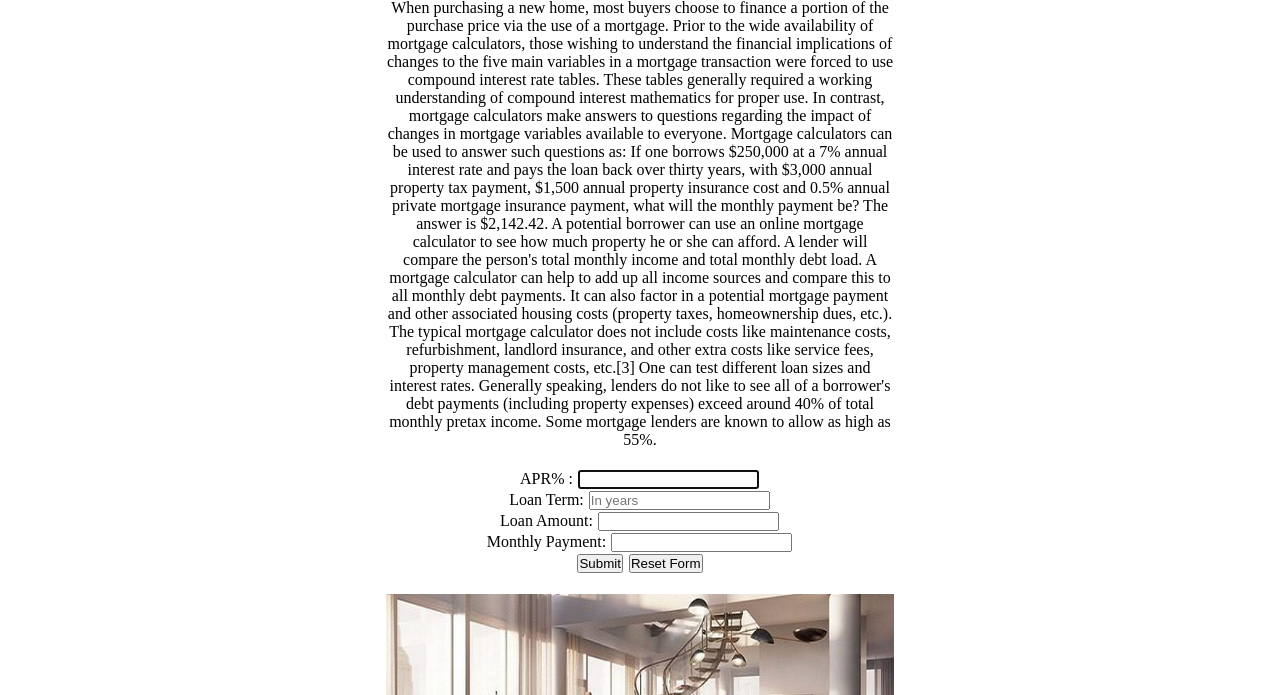
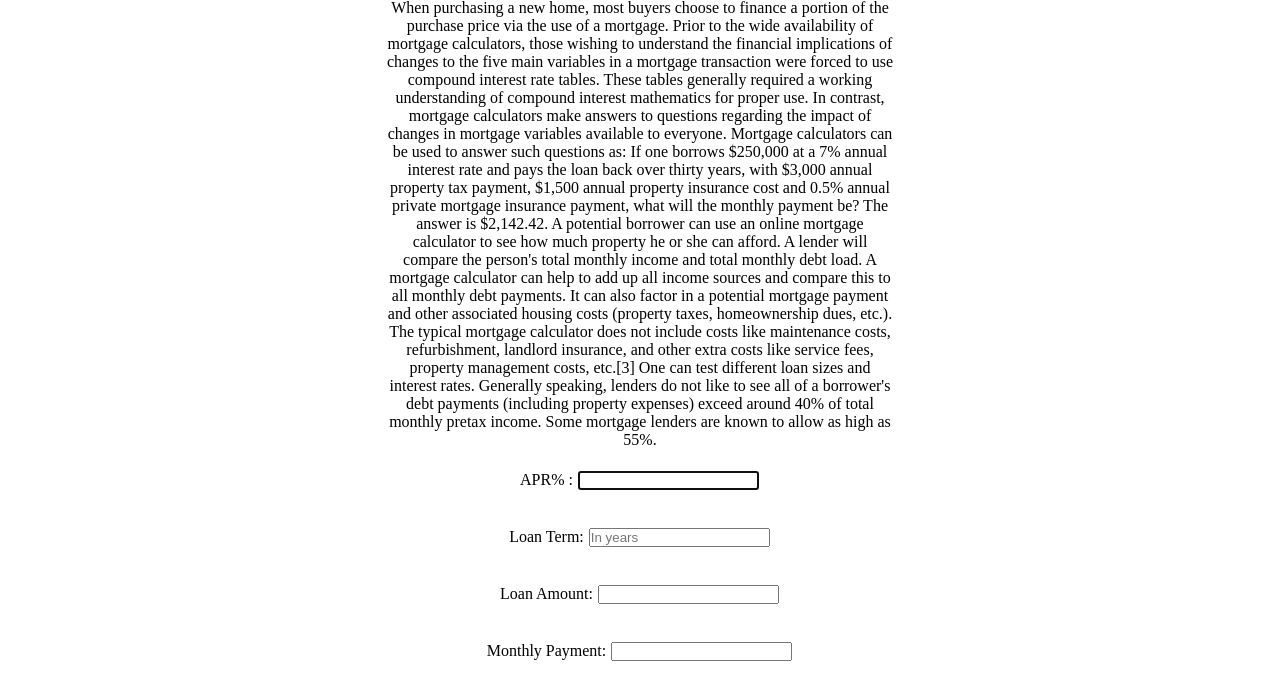
Before and after one commit to samee-ansari/RealEstate1, a plain HTML site: page mortgage.html in a window 1280 px wide. Shown: the part 248-943 px from the top of the page. Drawn offline with Linux system fonts and the light colour scheme.

Commit message:
Mortgage calc spacing

```diff
--- a/styles/mortgage.css
+++ b/styles/mortgage.css
@@ -6,3 +6,9 @@
     margin: auto;
     padding:20px;
 }
+
+form{
+    display: flex;
+    flex-direction: column;
+    gap:8px;
+}
```
